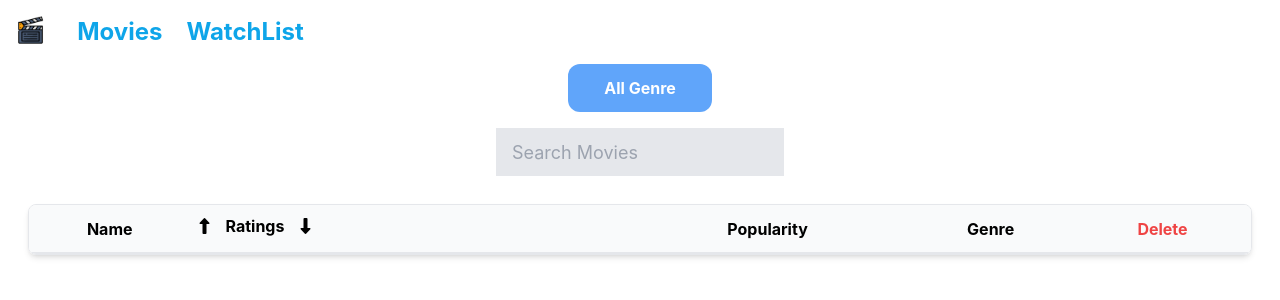
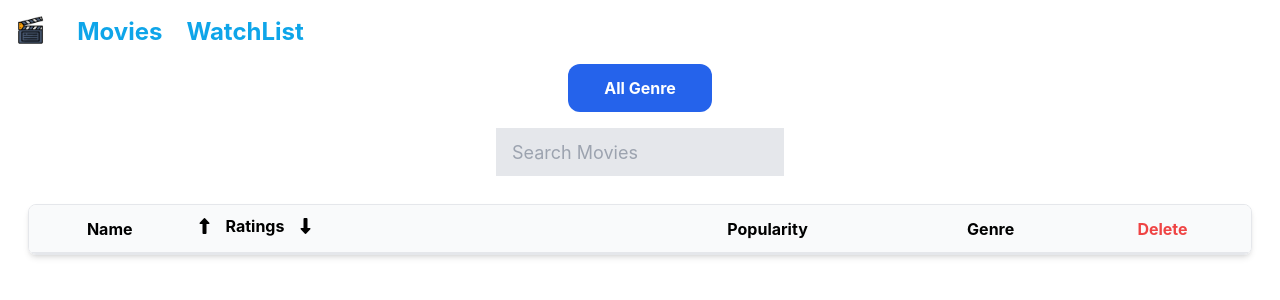
Before and after one commit to abrahampaul07/Movies-App, a React (Create React App) app: page /watchlist in a window 1280 px wide. Shown: the top 300 px of the page. Built offline with nearby package versions, Linux system fonts and the light colour scheme; the HTML template or start-up script is replaced by a standard one.

Commit message:
filtered based on genre

```diff
--- a/src/Components/WatchList.jsx
+++ b/src/Components/WatchList.jsx
@@ -28,6 +28,7 @@ function WatchList() {
     37: "Western",
   };
   const [genreList, setGenreList] = useState(["All Genre"]);
+  const [selectedGenre, setSelectedGenre] = useState("All Genre");
   const [search, setSearch] = useState("");
 
   function handleIncrease() {
@@ -49,6 +50,10 @@ function WatchList() {
     setSearch(e.target.value);
   }
 
+  function handleFilterByGenre(genre) {
+    setSelectedGenre(genre);
+  }
+
   useEffect(()=>{
     let temp = watchList.map((movieObj)=>GENRE_NAME[movieObj.genre_ids[0]])
     temp = new Set(temp);
@@ -59,10 +64,10 @@ function WatchList() {
     <>
       <div className=" flex gap-3 flex-wrap justify-center">
             {genreList.map((genre)=>{
-              return <div
-              className="h-[3rem] w-[9rem] bg-blue-400
-                rounded-xl text-white flex justify-center items-center
-                font-bold "
+              return <div key={genre} onClick={()=>handleFilterByGenre(genre)}
+              className={`h-[3rem] w-[9rem] bg-blue-400 rounded-xl text-white flex justify-center items-center font-bold ${
+                selectedGenre === genre ? "bg-blue-600" : ""
+              }`}
             >
               {genre}
             </div>
@@ -100,9 +105,13 @@ function WatchList() {
             </tr>
           </thead>
           <tbody>
-            {watchList.filter((movieObj)=>{
-              return movieObj.title.toLowerCase().includes(search.toLocaleLowerCase());
-            })
+          {watchList
+              .filter(
+                (movieObj) =>
+                  (selectedGenre === "All Genre" ||
+                    GENRE_NAME[movieObj.genre_ids[0]] === selectedGenre) &&
+                  movieObj.title.toLowerCase().includes(search.toLowerCase())
+              )
               .map((movieObj) => {
                 return (
                   <tr className=" border-b-2">
```
